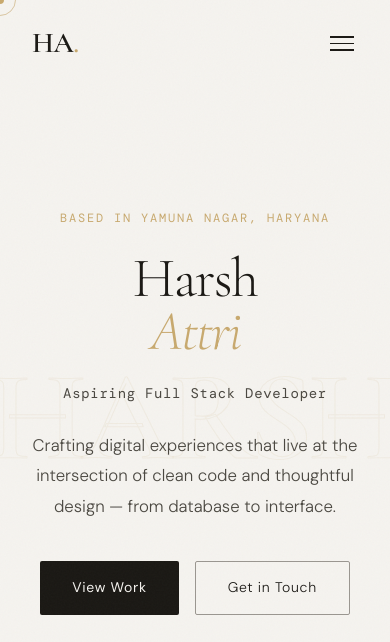
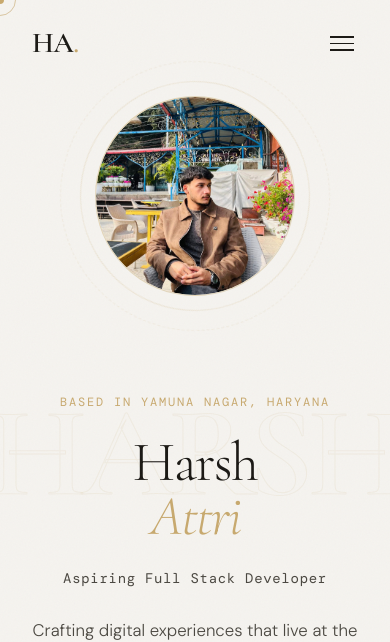
Before and after one commit to HarshAttri47/harsh-portfolio, a website: page public/index.html in a window 390 px wide. Shown: the top 642 px of the page. Drawn offline with nearby package versions, Linux system fonts and the light colour scheme.

Commit message:
profile picture fix for mobile screens

```diff
--- a/public/css/style.css
+++ b/public/css/style.css
@@ -817,14 +817,26 @@ body.cursor-hover .cursor-follower { opacity: 0; }
 }
 .footer-socials a:hover { color: var(--accent); }
 
-/* ===== RESPONSIVE ===== */
 @media (max-width: 900px) {
   .nav { padding: 1.2rem 2rem; }
   .nav.scrolled { padding: 0.8rem 2rem; }
   .nav-links { display: none; }
   .hamburger { display: flex; }
-  .hero { grid-template-columns: 1fr; padding: 7rem 2rem 4rem; text-align: center; }
-  .hero-avatar { display: none; }
+  .hero {
+    grid-template-columns: 1fr;
+    padding: 7rem 2rem 4rem;
+    text-align: center;
+    justify-items: center;
+  }
+  .hero-avatar {
+    display: flex;
+    margin-bottom: 2rem;
+    order: -1;
+  }
+  .avatar-placeholder { width: 200px; height: 200px; }
+  .avatar-ring { width: 230px; height: 230px; }
+  .ring-2 { width: 270px; height: 270px; }
+  .floating-badge { display: none; }
   .hero-cta, .hero-socials { justify-content: center; }
   .hero-bio { margin: 0 auto 2.5rem; }
   .container { padding: 0 2rem; }
```
